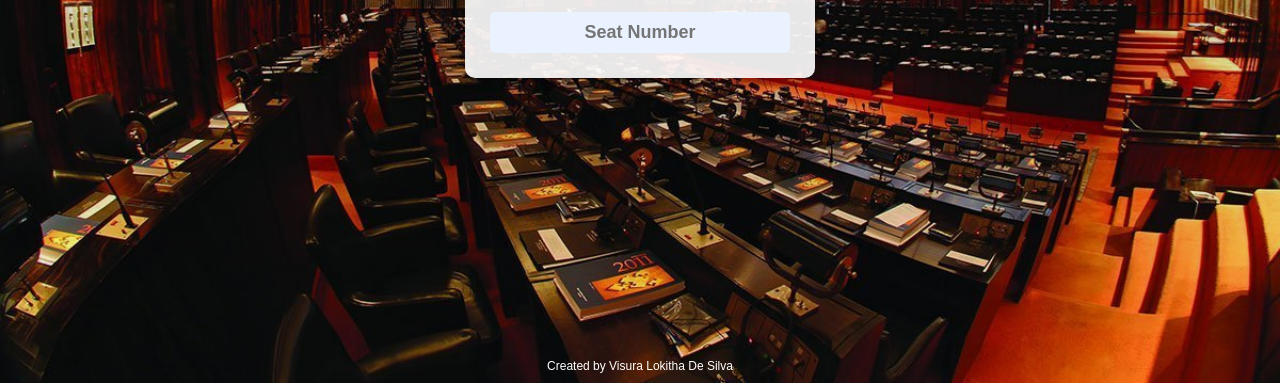
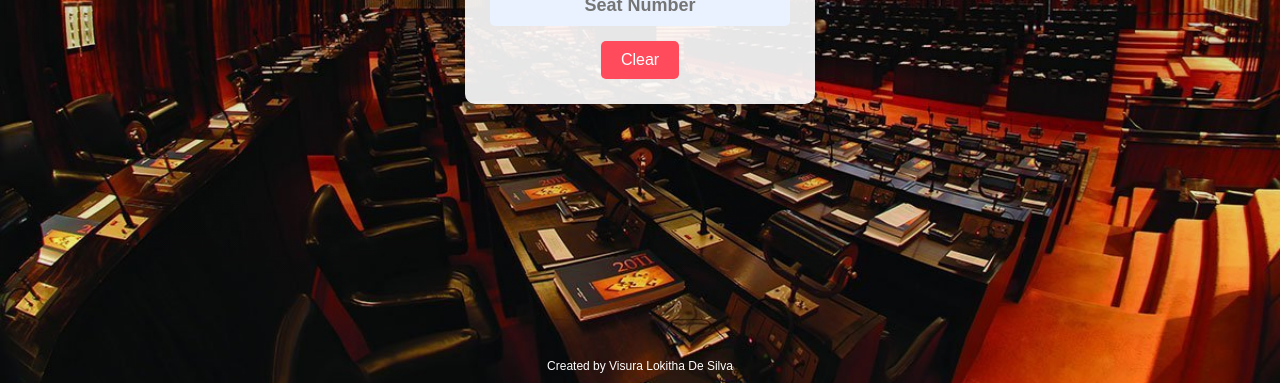
Before and after one commit to VisuraLokithaDeSilva/Sri-Lanka-Parliament-Seat-Finder, a plain HTML site: page index.html in a window 1280 px wide. Shown: the part 417-800 px from the top of the page. Drawn offline with Linux system fonts and the light colour scheme.

Commit message:
Update index.html

```diff
--- a/index.html
+++ b/index.html
@@ -112,6 +112,22 @@
             color: white;
             z-index: 2;
         }
+
+        .clear-btn {
+            margin-top: 15px;
+            padding: 10px 20px;
+            background-color: #ff4b5c;
+            color: white;
+            font-size: 16px;
+            border: none;
+            border-radius: 5px;
+            cursor: pointer;
+            transition: 0.3s;
+        }
+
+        .clear-btn:hover {
+            background-color: #e03e4e;
+        }
     </style>
 </head>
 <body>
@@ -127,6 +143,8 @@
         </div>
 
         <input type="text" id="seatNumber" placeholder="Seat Number" readonly>
+
+        <button class="clear-btn" onclick="clearFields()">Clear</button>
     </div>
 
     <div class="footer">Created by Visura Lokitha De Silva</div>
@@ -202,6 +220,12 @@
             document.getElementById("seatNumber").value = filteredMembers[index].seat;
             document.getElementById("suggestions").style.display = "none";
         }
+
+        function clearFields() {
+            document.getElementById("searchBox").value = "";
+            document.getElementById("seatNumber").value = "";
+            document.getElementById("suggestions").style.display = "none";
+        }
     </script>
 
 </body>
```
